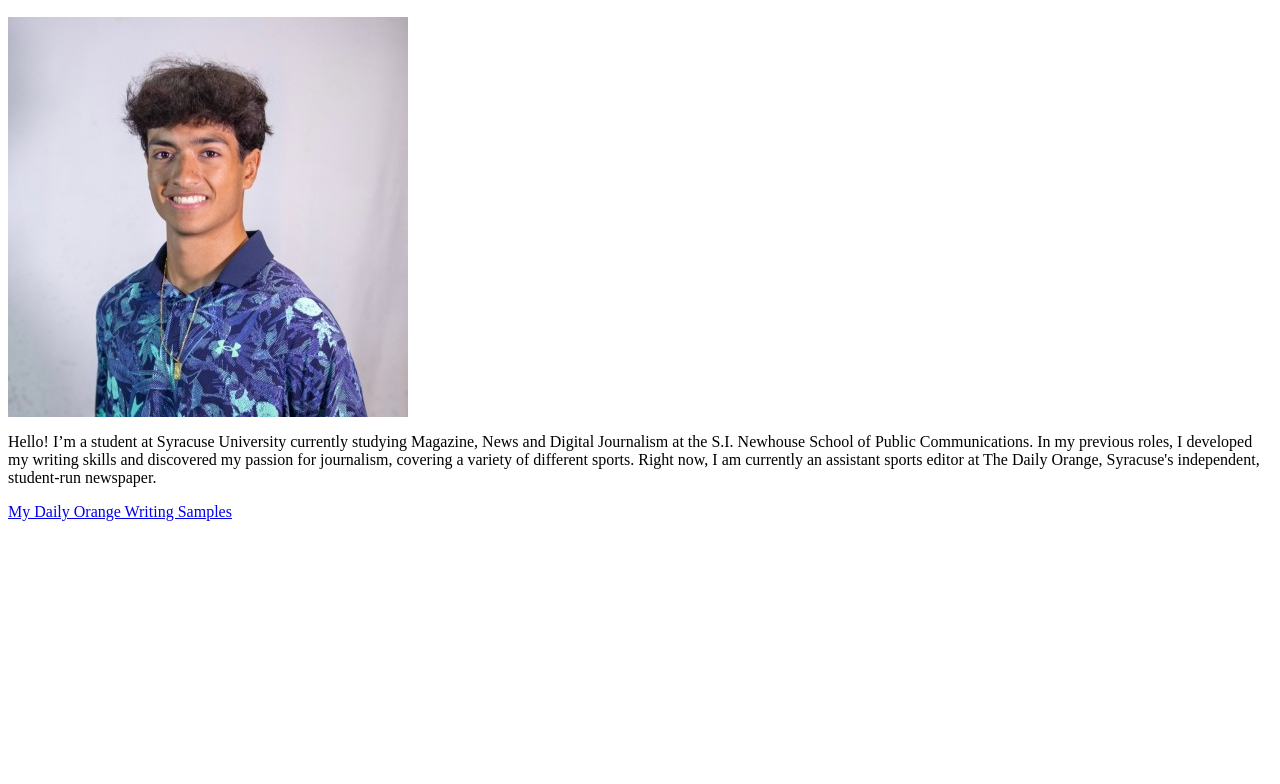
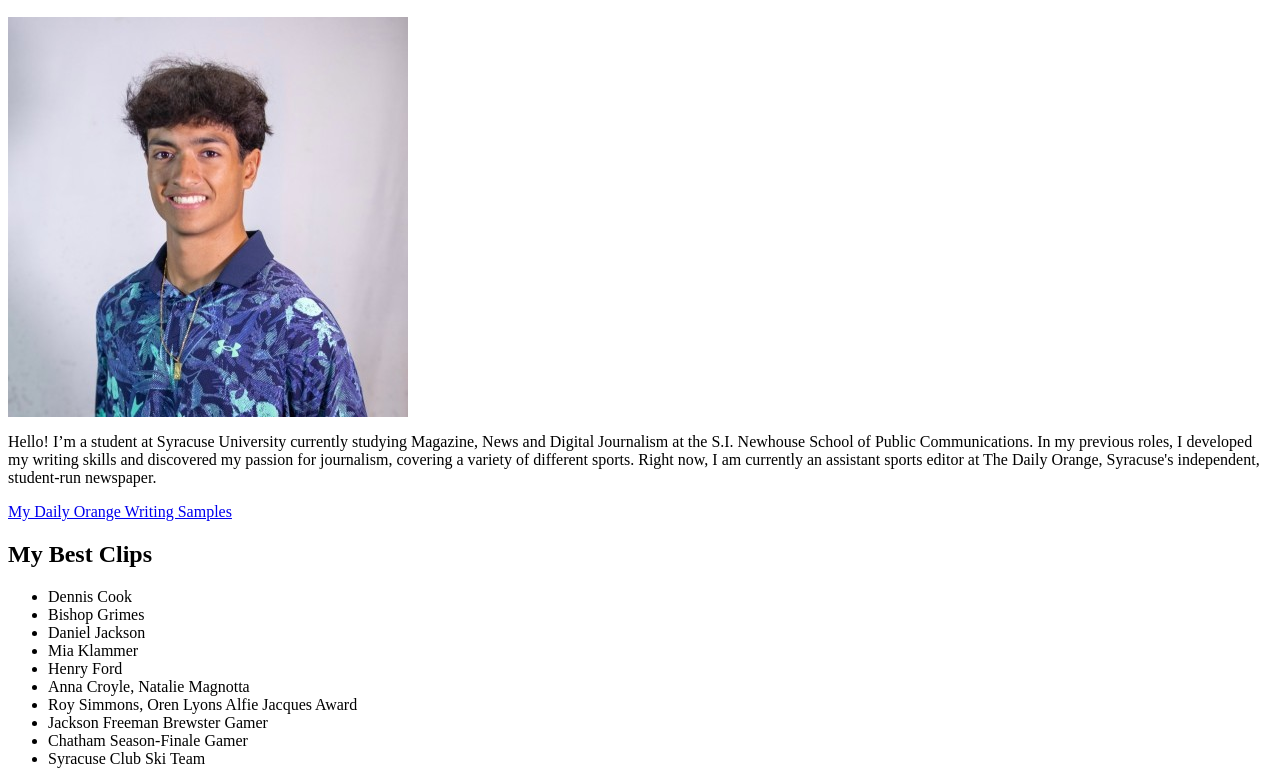
Before and after one commit to mjpalmar/mjpalmar.github.io, a plain HTML site: page index.html in a window 1280 px wide. Shown: the part 96-880 px from the top of the page. Before the commit the page ends 800 px from the top, so only its background shows below. Drawn offline with Linux system fonts and the light colour scheme.

Commit message:
added list.html

```diff
--- a/index.html
+++ b/index.html
@@ -21,6 +21,20 @@
 
     <a href="https://dailyorange.com/writers/mauricio-palmar/">My Daily Orange Writing Samples</a>
 
+    <h2>My Best Clips</h2>
+    <ul>
+      <li>Dennis Cook</li>
+      <li>Bishop Grimes</li>
+      <li>Daniel Jackson</li>
+      <li>Mia Klammer</li>
+      <li>Henry Ford</li>
+      <li>Anna Croyle, Natalie Magnotta</li>
+      <li>Roy Simmons, Oren Lyons Alfie Jacques Award</li>
+      <li>Jackson Freeman Brewster Gamer</li>
+      <li>Chatham Season-Finale Gamer</li>
+      <li>Syracuse Club Ski Team</li>
+    </ul>
+
   </body>
 
 </html>
```
